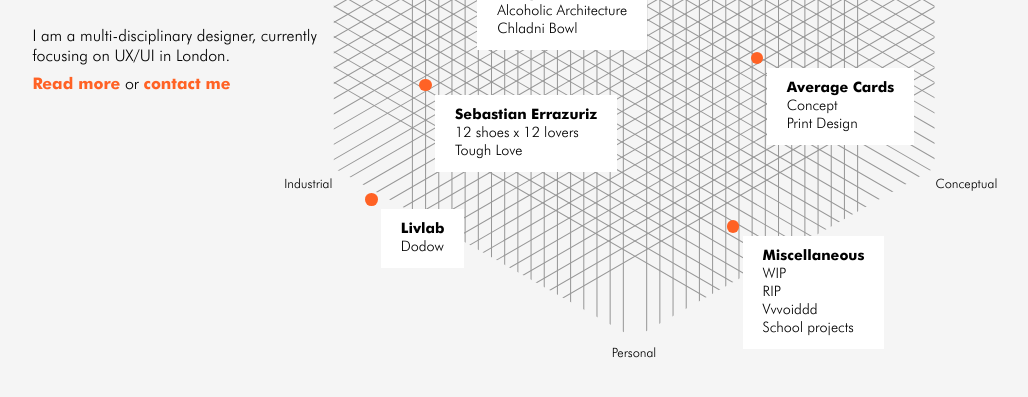
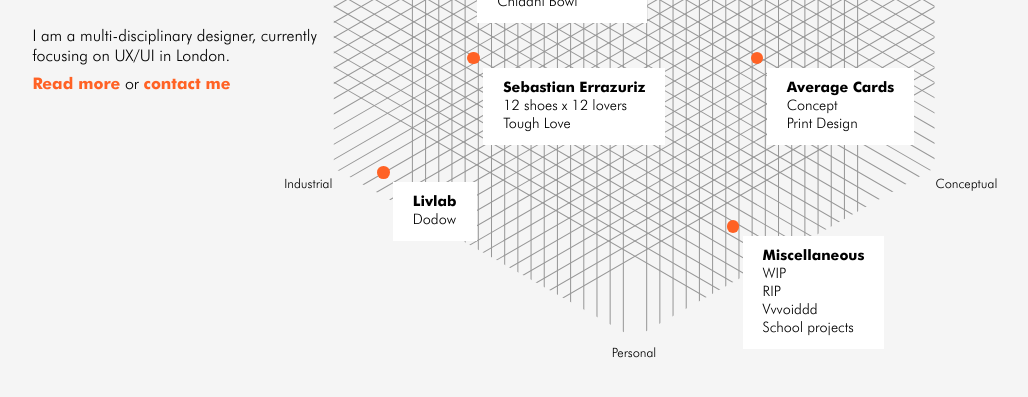
Before and after one commit to audreymgr/audreymgr.github.io, a Jekyll site: the page built from index.html, in a window 1280 px wide. Shown: the top 397 px of the page, without its empty margins (6-1034 px from the left). Built offline with Jekyll 4.4.1, drawn with Linux system fonts in a browser that asks for light colours.

Commit message:
projects_position14

```diff
--- a/index.html
+++ b/index.html
@@ -27,7 +27,7 @@
                     </ul>
                 </a>
             </li>
-            <li style="left: 14%; top: 24%;">
+            <li style="left: 12%; top: 25%;">
                 <a href="/work/proofreadinginternational.html">
                     <h2>Proofreading International</h2>
                     <ul>
@@ -43,7 +43,7 @@
                     </ul>
                 </a>
             </li>
-            <li style="left: 24%; top: 46%;">
+            <li style="left: 24%; top: 42%;">
                 <a href="/work/bompasandparr.html">
                     <h2>Bompas & Parr</h2>
                     <ul>
@@ -52,7 +52,7 @@
                     </ul>
                 </a>
             </li>
-            <li style="left: 17%; top: 64%;">
+            <li style="left: 25%; top: 60%;">
                 <a href="/work/sebastianerrazuriz.html">
                     <h2>Sebastian Errazuriz</h2>
                     <ul>
@@ -61,7 +61,7 @@
                     </ul>
                 </a>
             </li>
-            <li style="left: 8%; top: 81%;">
+            <li style="left: 10%; top: 77%;">
                 <a href="/work/livlab.html">
                     <h2>Livlab</h2>
                     <ul>
```
